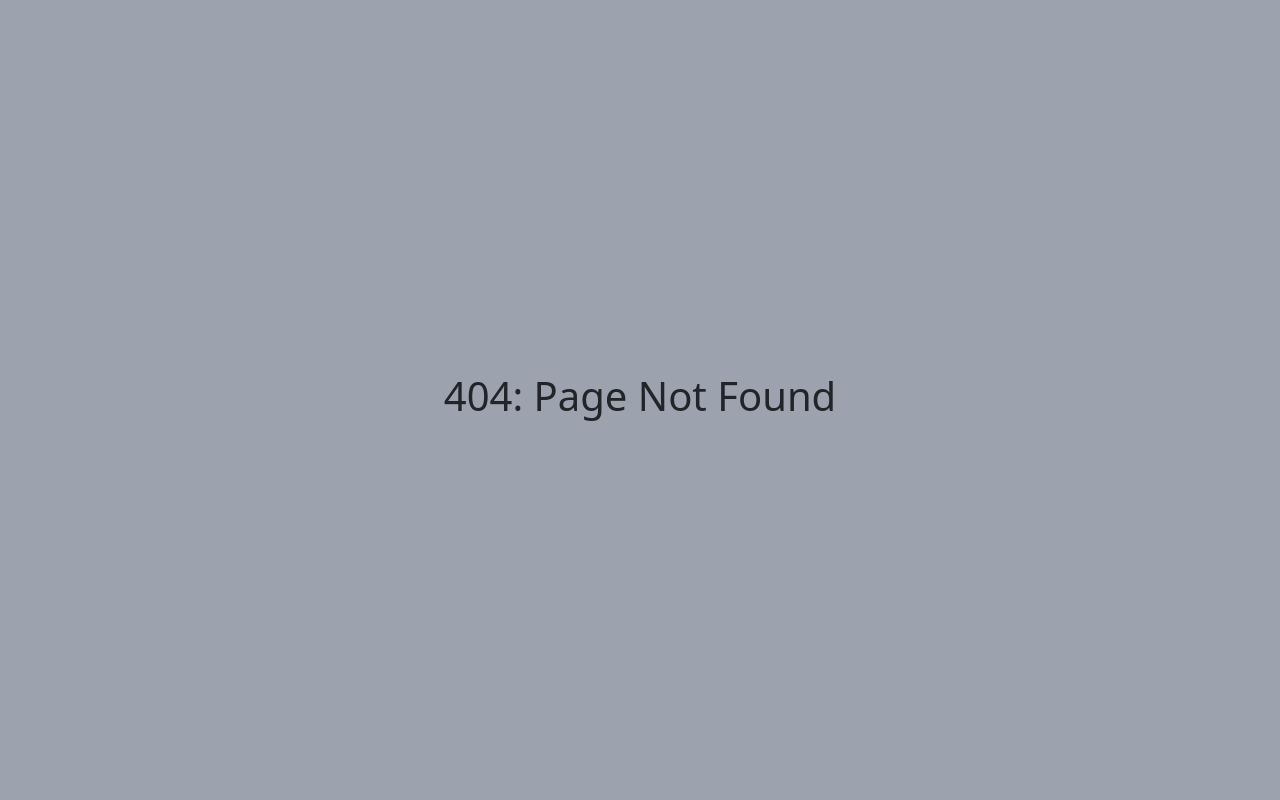
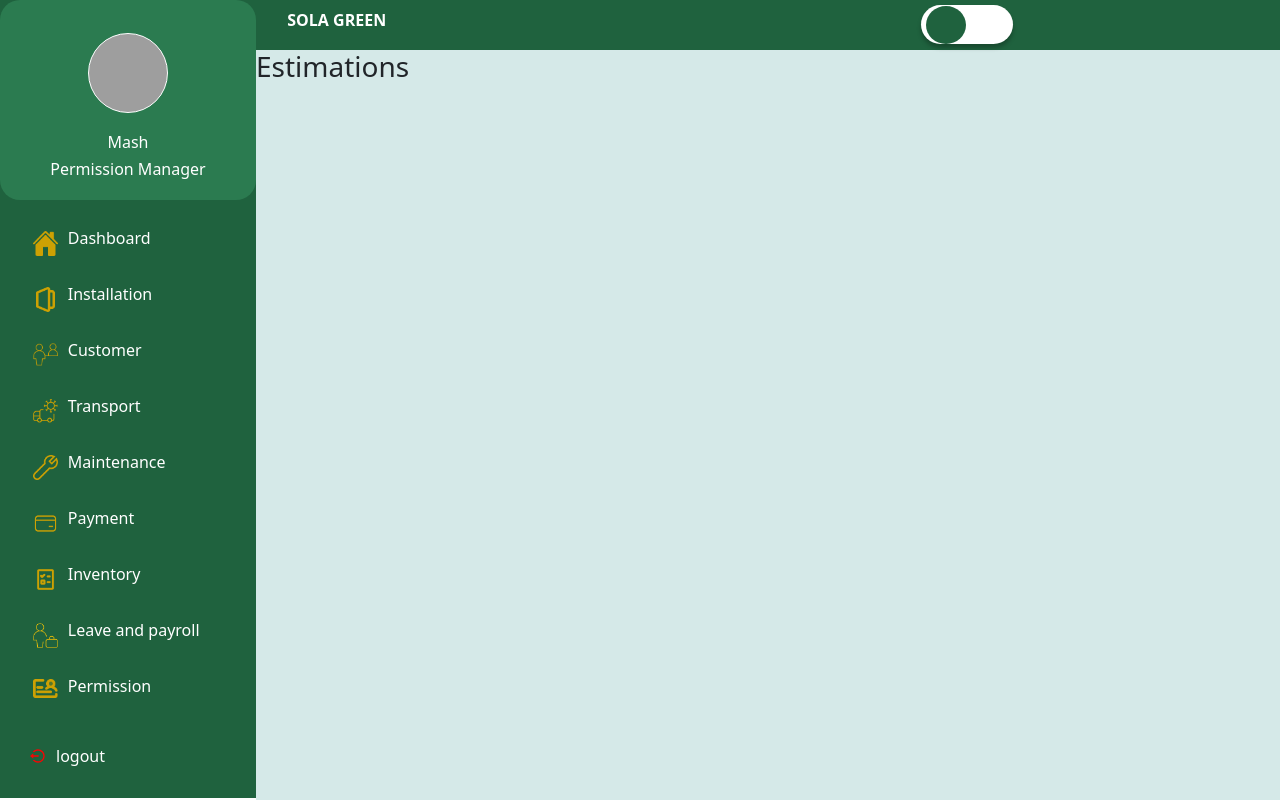
Before and after one commit to SLIIT-ITP-2024/SolarGreen_ManagementSystem, a React (Vite) app in the folder Client/: page /installation-management/estimations in a window 1280 px wide. Before the commit this address had no page. Built offline with nearby package versions, Linux system fonts and the light colour scheme; grey boxes are pictures that could not be loaded.

Commit message:
Created the router for Estimations page

```diff
--- a/Client/src/components/InstallationManagement/Buttons/Buttons.jsx
+++ b/Client/src/components/InstallationManagement/Buttons/Buttons.jsx
@@ -1,4 +1,5 @@
 import "./Buttons.css"
+import { Link } from "react-router-dom";
 
 function Buttons() {
 
@@ -6,7 +7,7 @@ function Buttons() {
         <>
             <div className="first-row">
                 <button className="btn btn-primary">New Project +</button>
-                <button className="btn btn-primary">Estimations</button>
+                <Link to={"/installation-management/estimations"} className="btn btn-primary">Estimations</Link>
             </div>
 
             <button className="btn btn-primary">Generate report</button>
--- /dev/null
+++ b/Client/src/pages/InstallationManagement/Estimations.jsx
@@ -0,0 +1,12 @@
+import React from 'react';
+import WithLayout from '../../hoc'
+
+function Estimations() {
+    return (
+      <div>
+          <h3>Estimations</h3>
+      </div>
+    );
+}
+
+export default WithLayout(Estimations);
--- a/Client/src/router/AppRoutes.jsx
+++ b/Client/src/router/AppRoutes.jsx
@@ -17,6 +17,9 @@ import {
   NotFoundPage
 } from '.././pages';
 
+import Estimations from '../pages/InstallationManagement/Estimations'
+
+
 const AppRouters = () => {
   return (
     <Router>
@@ -35,6 +38,10 @@ const AppRouters = () => {
             <Route path= '/inventory-management' element={<InventoryManagementPage />} />
             <Route path="*" element={<NotFoundPage />} />
 
+            {/* InstallationManagementRoutes */}
+            <Route path="/installation-management/estimations" element={<Estimations />} />
+            {/*  */}
+
        </Routes>
 
 
```
Also changed, not shown: 1 other file (tests, documents, lock files or other folders).
